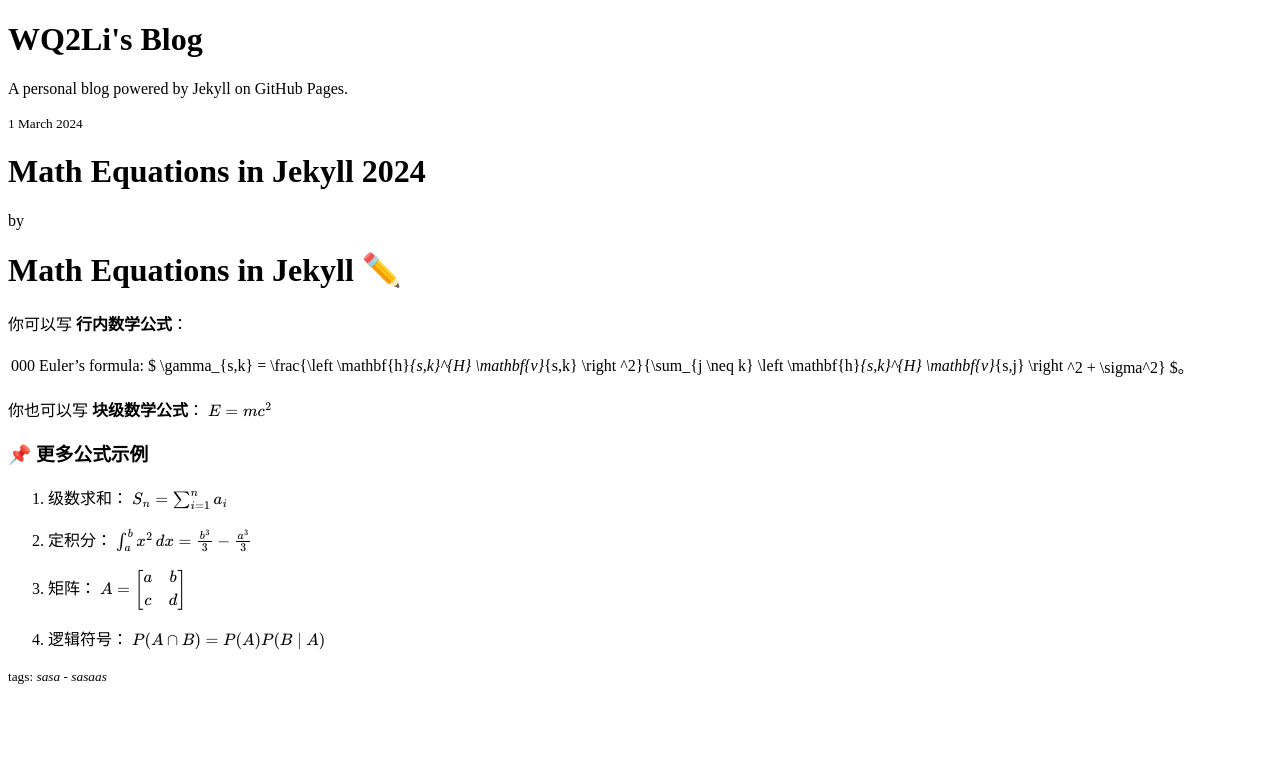
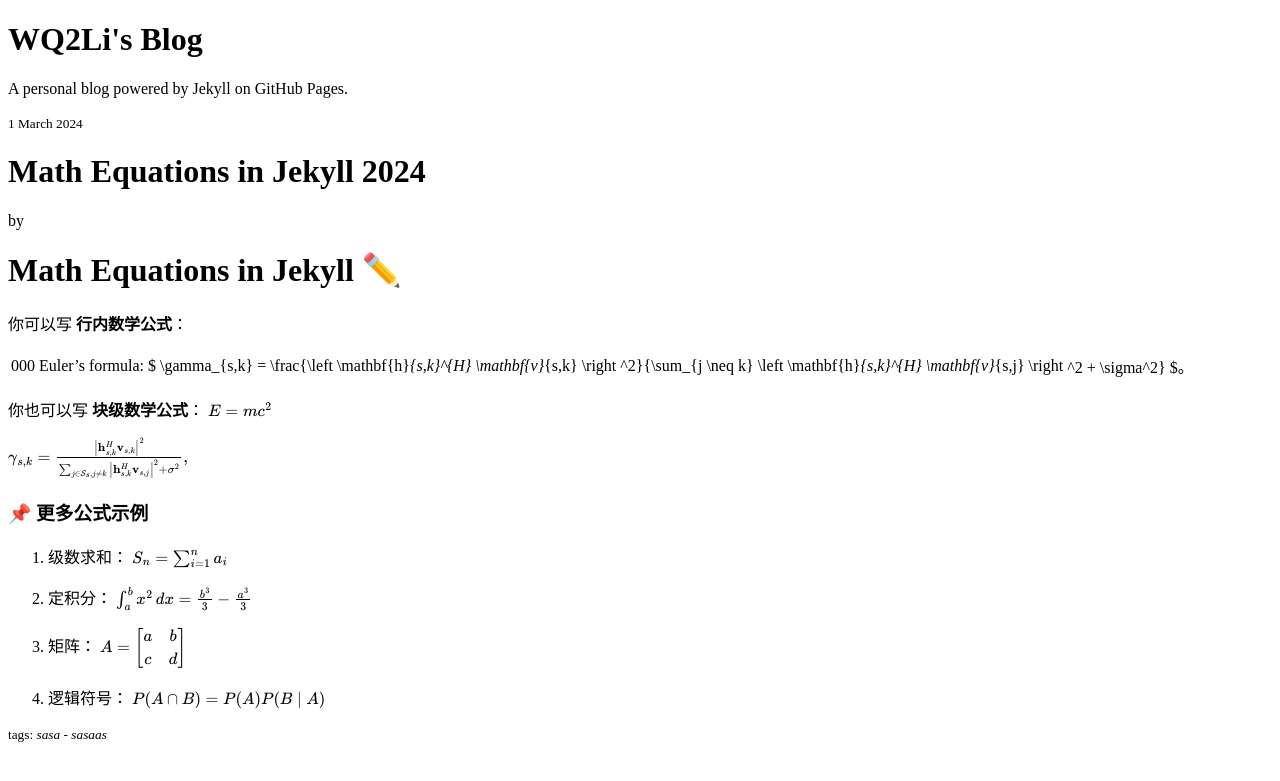
Before and after one commit to wq2li/wq2li.github.io, a Jekyll site: the page built from _posts/2024-03-01-my-first-post.md, in a window 1280 px wide. Shown: the top 781 px of the page. Built offline with Jekyll 4.4.1, drawn with Linux system fonts in a browser that asks for light colours; formulas are drawn with MathJax 3.

Commit message:
Update 2024-03-01-my-first-post.md

```diff
--- a/_posts/2024-03-01-my-first-post.md
+++ b/_posts/2024-03-01-my-first-post.md
@@ -12,12 +12,17 @@ tags: ['sasa','sasaas']
    000  Euler’s formula: $ \gamma_{s,k} = \frac{\left| \mathbf{h}_{s,k}^{H} \mathbf{v}_{s,k} \right|^2}{\sum_{j \neq k} \left| \mathbf{h}_{s,k}^{H} \mathbf{v}_{s,j} \right|^2 + \sigma^2} $。
 
 
-
 你也可以写 **块级数学公式**：
 $$
 E = mc^2
 $$
 
+$$
+\begin{equation}
+\label{sinrfeasible}
+\gamma_{s,k}=\frac{\left|\mathbf{h}_{s,k}^{H} \mathbf{v}_{s,k} \right|^2}{\sum_{j\in \mathcal{S}_s, j \neq k} \left|\mathbf{h}_{s,k}^{H}\mathbf{v}_{s,j} \right|^2 + \sigma^2},
+\end{equation}
+$$
 ### 📌 **更多公式示例**
 1. 级数求和：
    $$
```
